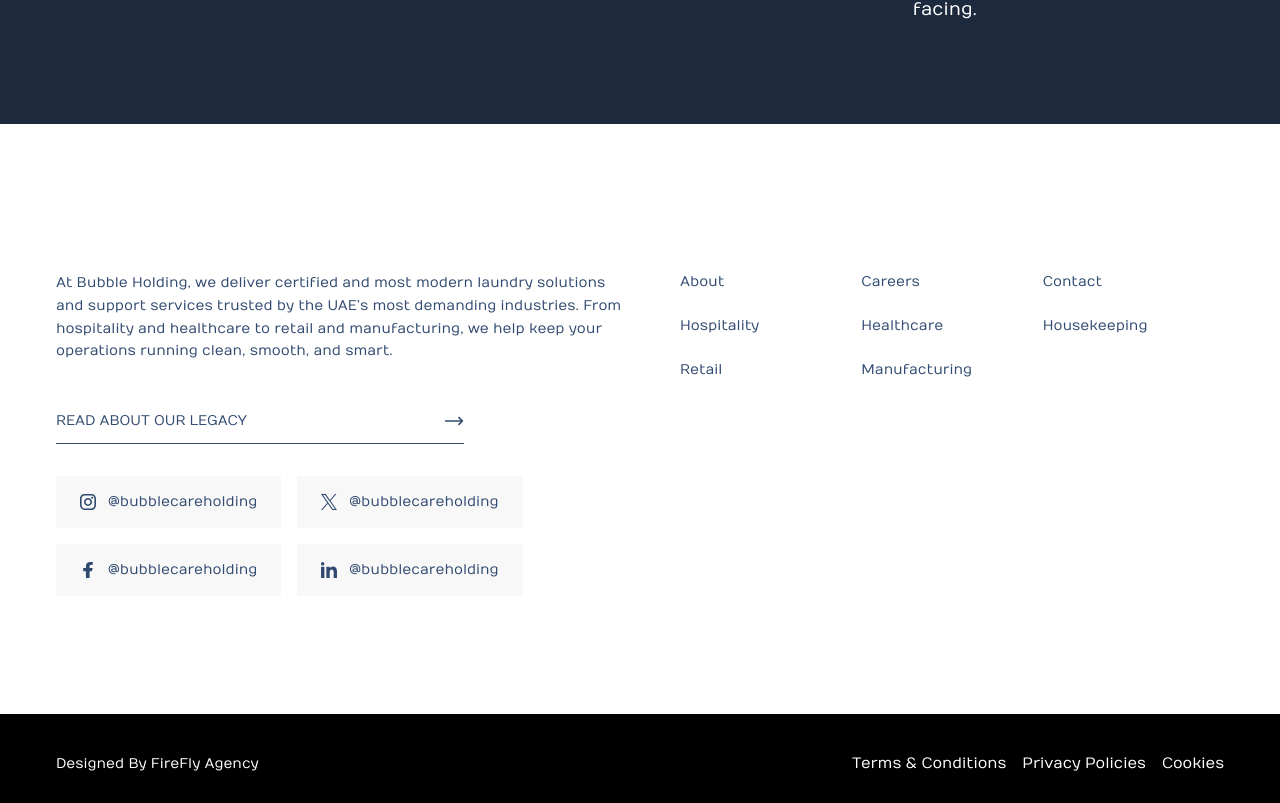
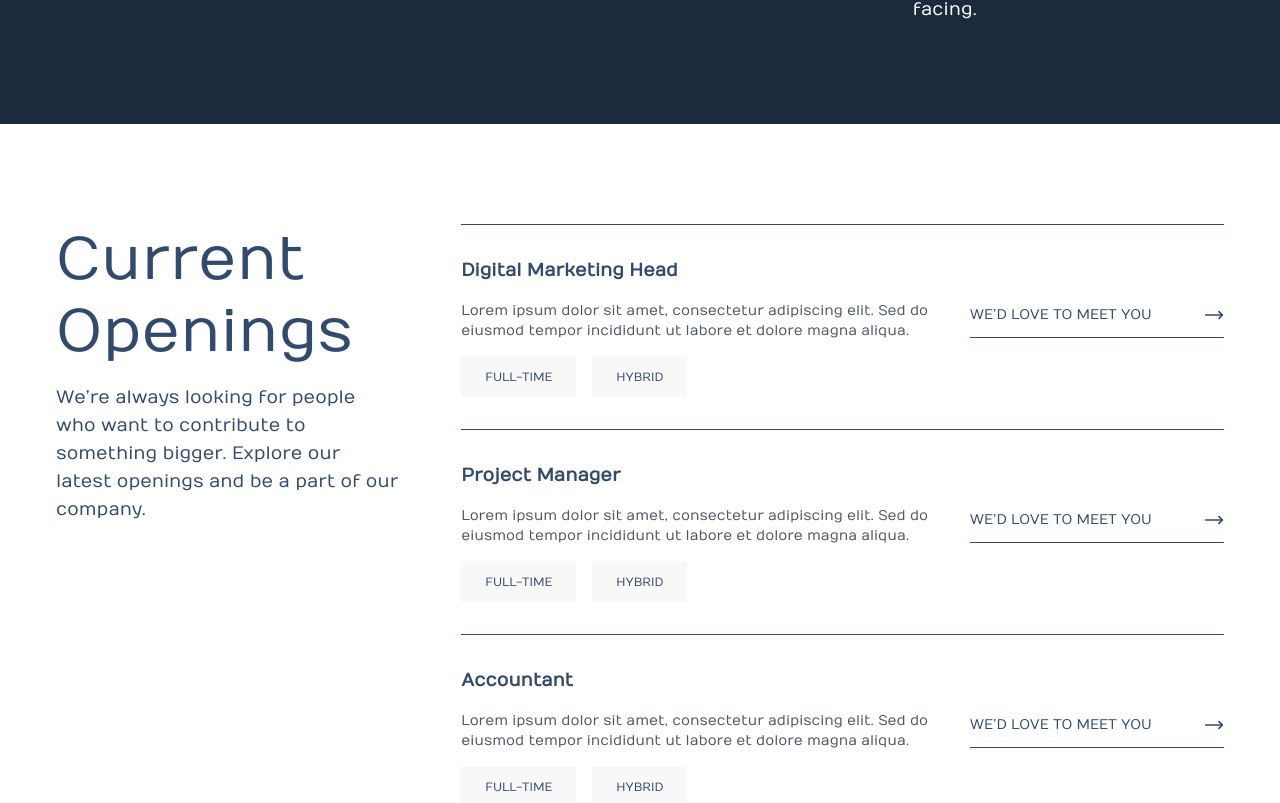
Before and after one commit to HensalDeon/bubblecare, a React (Vite) app: page /careers in a window 1280 px wide. Shown: the part 1417-2220 px from the top of the page. Built offline with nearby package versions, Linux system fonts and the light colour scheme.

Commit message:
updated current opening section

```diff
--- /dev/null
+++ b/src/components/CurrentOpenings.jsx
@@ -0,0 +1,25 @@
+import React from 'react'
+import { jobs } from '../constants/data';
+import JobCard from './JobCard';
+
+const CurrentOpenings = () => {
+    return (
+        <section className='bg-white text-tertiary'>
+            <div className='container container-padding paddingY !mx-auto'>
+                <div className="flex lg:flex-row flex-col gap-6 mx-auto w-full h-full items-start">
+                    <div className="md:flex-1/3">
+                        <h2 className='sub-head-text pb-4'>Current Openings</h2>
+                        <p className='lg:text-lg lg:w-[90%]'>We’re always looking for people who want to contribute to something bigger. Explore our latest openings and be a part of our company.</p>
+                    </div>
+                    <div className="md:flex-2/3 w-full h-full border-b border-tertiary">
+                        {jobs?.map((job, index) => (
+                            <JobCard key={index} {...job} />
+                        ))}
+                    </div>
+                </div>
+            </div>
+        </section>
+    )
+}
+
+export default CurrentOpenings
--- /dev/null
+++ b/src/components/JobCard.jsx
@@ -0,0 +1,32 @@
+import { MoveRight } from 'lucide-react'
+import React from 'react'
+
+const JobCard = ({ title, description, tags }) => {
+    return (
+        <div className="border-t border-tertiary py-8">
+            <h3 className="text-lg font-semibold">{title}</h3>
+            <div className='flex xl:flex-row flex-col justify-between xl:items-center xl:pb-0 pb-6'>
+                <p className="text-sm text-gray-600 py-4 flex-2/3">{description}</p>
+                <a
+                    href="#"
+                    className="flex justify-between text-sm border-b border-tertext-tertiary !pb-3 max-w-[408px] flex-1/3 h-fit group"
+                >
+                    <span className='uppercase'>We’d Love to Meet You</span>
+                    <MoveRight className="transition-transform duration-300 ease-in-out group-hover:translate-x-1" size={20} />
+                </a>
+            </div>
+            <div className="flex gap-4">
+                {tags.map((tag, index) => (
+                    <span
+                        key={index}
+                        className="px-6 py-3 text-xs bg-[#F8F8F8]"
+                    >
+                        {tag}
+                    </span>
+                ))}
+            </div>
+        </div>
+    )
+}
+
+export default JobCard
--- a/src/components/LifeAtBubble.jsx
+++ b/src/components/LifeAtBubble.jsx
@@ -1,13 +1,18 @@
 import React from 'react'
 import { life } from '../assets/images'
 import { companyValues } from "../constants/data"
+import { MoveRight, MoveUpRight } from 'lucide-react'
 export const LifeAtBubble = () => {
     return (
         <section className='bg-secondary text-white'>
             <div className='container container-padding paddingY !mx-auto'>
                 <div className="flex xl:flex-row flex-col justify-center gap-6 mx-auto text-white w-full h-full xl:items-center">
-                    <div className="md:flex-1/3">
-                        <img src={life} alt="build future" className='xl:block hidden'/>
+                    <div className="md:flex-1/3 relative xl:block hidden">
+                        <img src={life} alt="build future" />
+                        <div className='absolute xl:bottom-7 bottom-4 left-0 px-4'>
+                            <span className='flex items-center gap-2'>2025 GOAL<MoveUpRight className='w-4 h-4' /></span>
+                            <h6 className='text-xl'>A Clean Standard, Built on People</h6>
+                        </div>
                     </div>
                     <div className="md:flex-2/3 w-full h-full">
                         <div className='lg:w-[90%] xl:ml-auto'>
@@ -23,7 +28,6 @@
                             </ul>
                         </div>
                     </div>
-
                 </div>
             </div>
         </section>
--- a/src/constants/data.js
+++ b/src/constants/data.js
@@ -119,3 +119,25 @@
         icon: environment
     }
 ];
+
+
+export const jobs = [
+    {
+        title: "Digital Marketing Head",
+        description:
+            "Lorem ipsum dolor sit amet, consectetur adipiscing elit. Sed do eiusmod tempor incididunt ut labore et dolore magna aliqua.",
+        tags: ["FULL-TIME", "HYBRID"],
+    },
+    {
+        title: "Project Manager",
+        description:
+            "Lorem ipsum dolor sit amet, consectetur adipiscing elit. Sed do eiusmod tempor incididunt ut labore et dolore magna aliqua.",
+        tags: ["FULL-TIME", "HYBRID"],
+    },
+    {
+        title: "Accountant",
+        description:
+            "Lorem ipsum dolor sit amet, consectetur adipiscing elit. Sed do eiusmod tempor incididunt ut labore et dolore magna aliqua.",
+        tags: ["FULL-TIME", "HYBRID"],
+    },
+];
--- a/src/pages/Careers.jsx
+++ b/src/pages/Careers.jsx
@@ -1,12 +1,14 @@
 import React from 'react'
 import BuildFuture from '../components/BuildFuture'
 import { LifeAtBubble } from '../components/LifeAtBubble'
+import CurrentOpenings from '../components/CurrentOpenings'
 
 const Careers = () => {
   return (
     <>
       <BuildFuture />
       <LifeAtBubble />
+      <CurrentOpenings />
     </>
   )
 }
```
